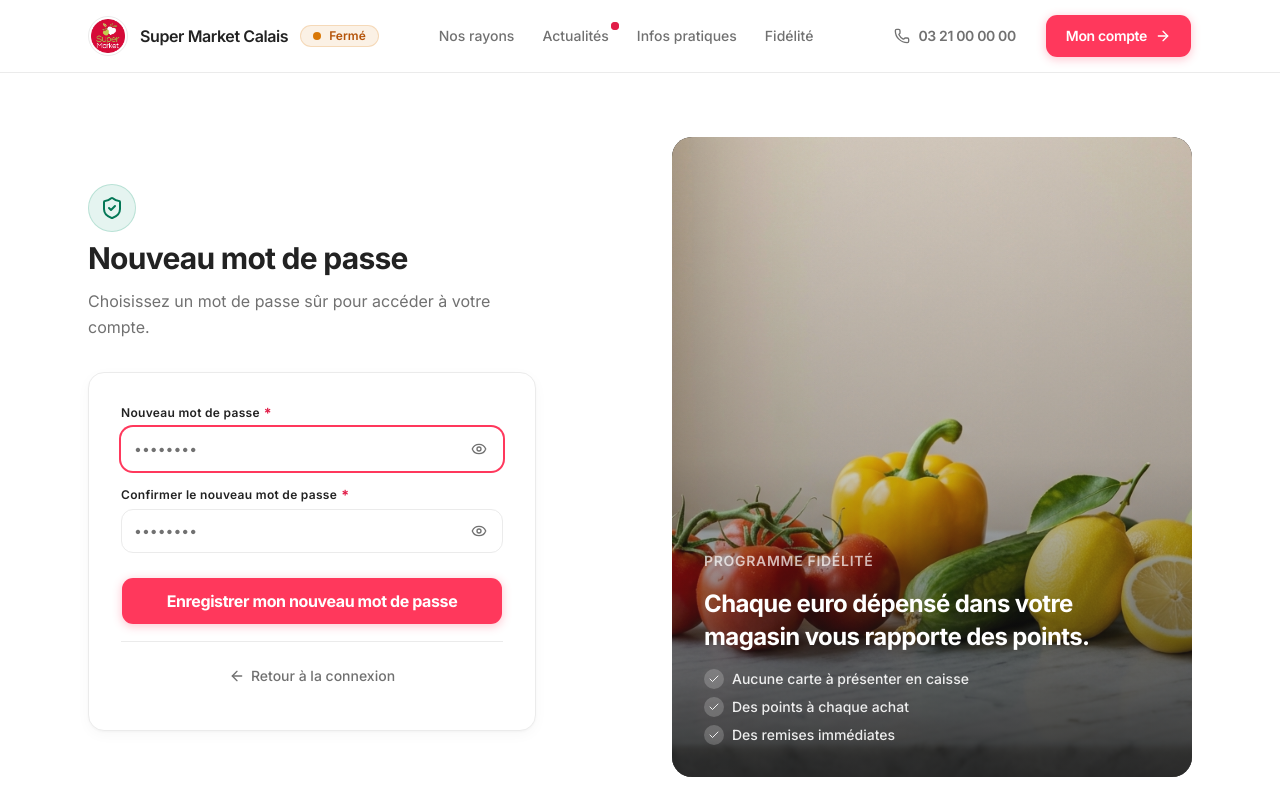
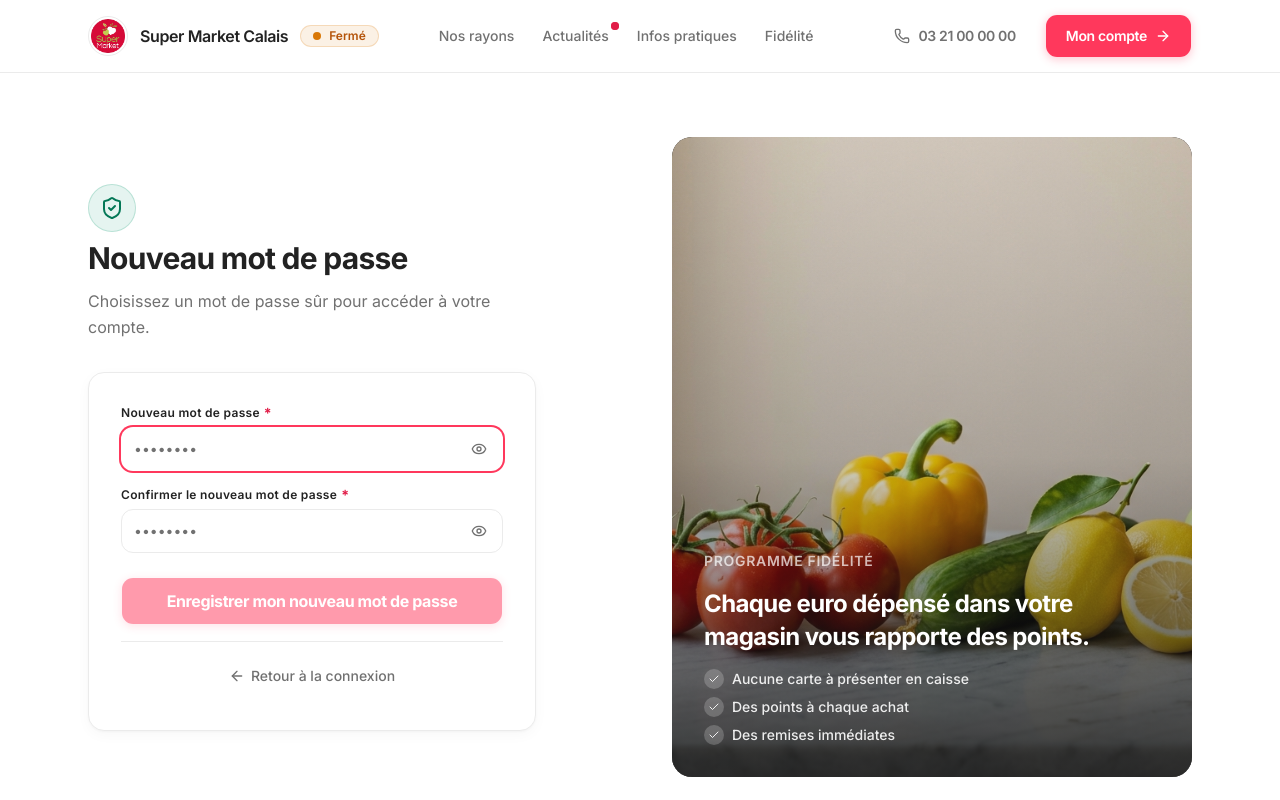
Before and after one commit to BayechouAbdelhadi/super-market, a Next.js app: page /reset-password in a window 1280 px wide. Built offline with nearby package versions, Linux system fonts and the light colour scheme; no server answers.

Commit message:
feat: enhance ResetPasswordForm with form status handling and password validation

```diff
--- a/components/auth/ResetPasswordForm.tsx
+++ b/components/auth/ResetPasswordForm.tsx
@@ -1,6 +1,7 @@
 'use client'
 
 import { useState } from 'react'
+import { useFormStatus } from 'react-dom'
 import Link from 'next/link'
 import { Eye, EyeOff, ArrowLeft } from 'lucide-react'
 import { resetPassword } from '@/app/(site)/reset-password/actions'
@@ -8,6 +9,7 @@ import { Input } from '@/components/ui/input'
 import { Alert } from '@/components/ui/alert'
 import { Button } from '@/components/ui/button'
 import { PasswordCriteriaChecklist } from '@/components/auth/PasswordCriteriaChecklist'
+import { evaluatePasswordCriteria } from '@/lib/auth/password-rules'
 
 interface ResetPasswordFormProps {
   email: string
@@ -24,16 +26,12 @@ export function ResetPasswordForm({
   const [confirmPassword, setConfirmPassword] = useState('')
   const [showPassword, setShowPassword] = useState(false)
   const [showConfirmPassword, setShowConfirmPassword] = useState(false)
-  const [isSubmitting, setIsSubmitting] = useState(false)
+
+  const passwordsMatch = confirmPassword.length > 0 && password === confirmPassword
+  const canSubmit = evaluatePasswordCriteria(password).isComplete && passwordsMatch
 
   return (
-    <form
-      action={(formData) => {
-        setIsSubmitting(true)
-        resetPassword(formData)
-      }}
-      className="space-y-4"
-    >
+    <form action={resetPassword} className="space-y-4">
       <input type="hidden" name="email" value={email} />
       <input type="hidden" name="token" value={token} />
 
@@ -90,19 +88,15 @@ export function ResetPasswordForm({
         }
       />
 
+      {confirmPassword.length > 0 && !passwordsMatch && (
+        <p className="text-xs text-danger-text">Les mots de passe ne correspondent pas.</p>
+      )}
+
       {errorMessage && (
         <Alert variant="danger">{errorMessage}</Alert>
       )}
 
-      <Button
-        type="submit"
-        variant="primary"
-        size="lg"
-        loading={isSubmitting}
-        className="w-full font-bold mt-2"
-      >
-        {isSubmitting ? 'Enregistrement...' : 'Enregistrer mon nouveau mot de passe'}
-      </Button>
+      <SubmitButton disabled={!canSubmit} />
 
       <div className="pt-3 text-center border-t border-[var(--color-border)]">
         <Link
@@ -116,3 +110,22 @@ export function ResetPasswordForm({
     </form>
   )
 }
+
+// useFormStatus clears `pending` once the action settles, including when it
+// redirects back to this same page with an error (no remount happens then).
+function SubmitButton({ disabled }: { disabled: boolean }) {
+  const { pending } = useFormStatus()
+
+  return (
+    <Button
+      type="submit"
+      variant="primary"
+      size="lg"
+      loading={pending}
+      disabled={disabled || pending}
+      className="w-full font-bold mt-2"
+    >
+      {pending ? 'Enregistrement...' : 'Enregistrer mon nouveau mot de passe'}
+    </Button>
+  )
+}
```
